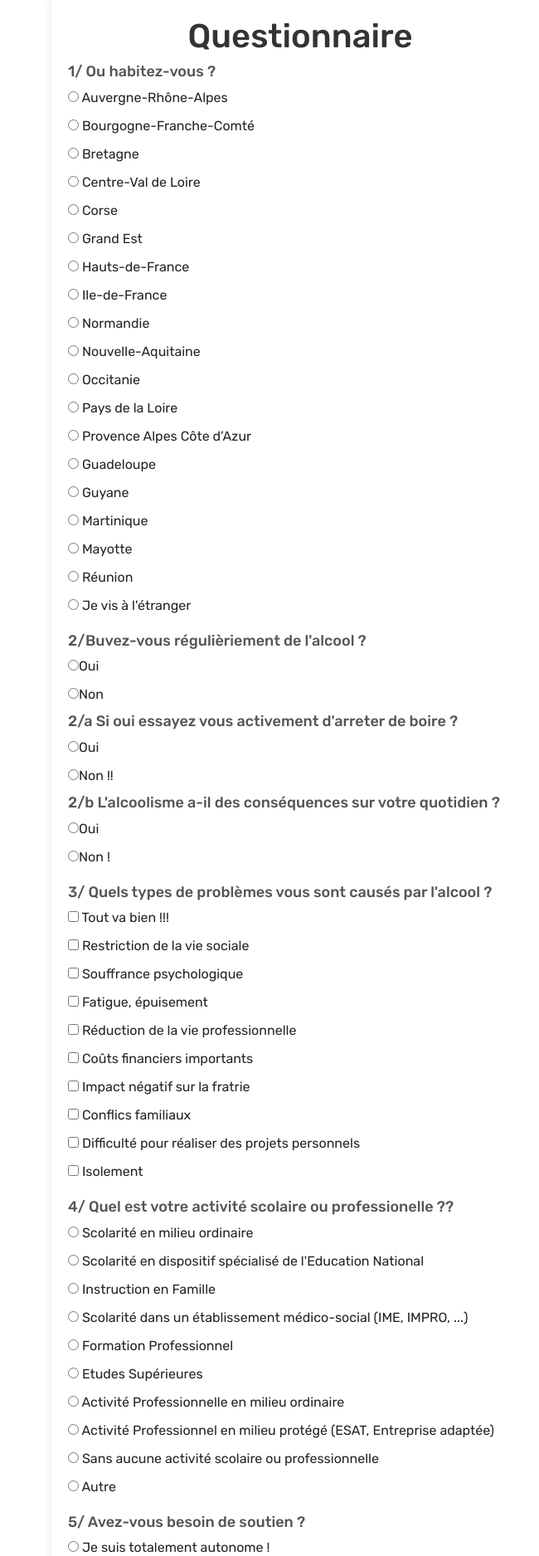
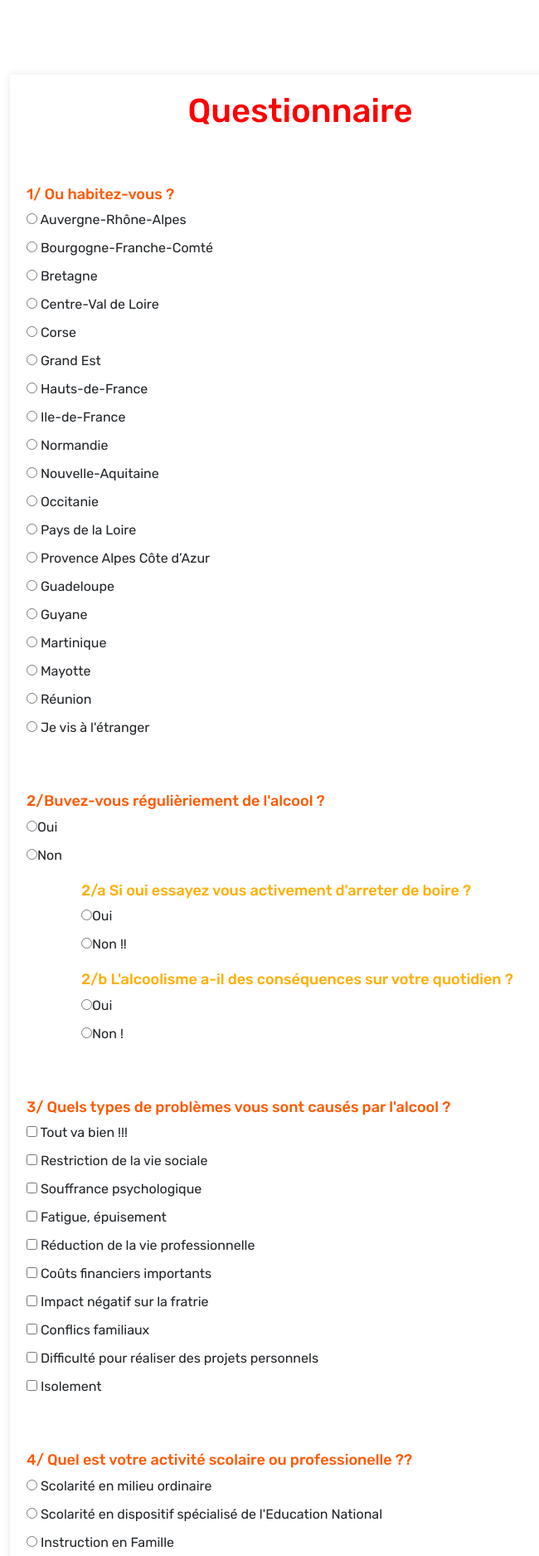
Before and after one commit to Syewo/SiteCroixBleue, a PHP site: page /enquete.php in a window 1280 px wide. Shown: the part 67-1942 px from the top of the page at 83% size, without its empty margins (278-928 px from the left). Run offline with PHP 8.4, Linux system fonts and the light colour scheme; the visitor is signed in with stand-in values (Sample User, id 1); data comes from the database, SQL or seed files in the repository.

Commit message:
enquete et resultats moins moches

```diff
--- a/PageEnquete/enquete.css
+++ b/PageEnquete/enquete.css
@@ -1,24 +1,27 @@
 body .container-questions {
     font-family: Arial, sans-serif;
-    max-width: 600px;
+    max-width: 700px;
+    background: #fff;
     margin: auto;
-    background: #fff;
     padding: 20px;
     box-shadow: 0 0 10px rgba(0, 0, 0, 0.1);
+    margin-bottom: 7%;
+    margin-top: 7%;
 }
 
 h1 {
     text-align: center;
-    color: #333;
+    color: #ff0000;
 }
 
 .question {
     margin-bottom: 20px;
+    margin-top: 10%;
 }
 
 .question h2 {
     font-size: 18px;
-    color: #555;
+    color: #ff5900;
 }
 
 .question label {
@@ -51,3 +54,27 @@ h1 {
 .container-questions .btn:hover{
     opacity: 0.82;
 }
+
+#boutonsubmit{
+    background-color: white;
+    border: 2px solid #0000FF;
+    border-radius: 10px;
+    width: 100px;
+    height: 50px;
+}
+
+#boutonsubmit:hover{
+    background-color: #0000FF;
+    color: white;
+    transition-duration: 0.4s;
+}
+
+.sousquestion h2{
+    margin-top: 3%;
+    margin-left: 10%;
+    color: #ffae00;
+}
+
+.sousquestionbtn{
+    margin-left: 10%;
+}
--- a/PageEnquete/enquete.php
+++ b/PageEnquete/enquete.php
@@ -66,12 +66,12 @@
       <h2>2/Buvez-vous régulièriement de l'alcool ?</h2>
       <label><input type="radio" name="handicap" value="Oui">Oui</label>
       <label><input type="radio" name="handicap" value="Non">Non</label>
-      <div><h2>2/a Si oui essayez vous activement d'arreter de boire ?</h2></div>
-      <label><input type="radio" name="cdaph" value="Oui">Oui</label>
-      <label><input type="radio" name="cdaph" value="Non">Non !!</label>
-      <div><h2>2/b L'alcoolisme a-il des conséquences sur votre quotidien ?</h2></div>
-      <label><input type="radio" name="lieu_vie" value="Oui">Oui</label>
-      <label><input type="radio" name="lieu_vie" value="Non">Non !</label>
+      <div class="sousquestion"><h2>2/a Si oui essayez vous activement d'arreter de boire ?</h2></div>
+      <label><input type="radio" name="cdaph" value="Oui" class="sousquestionbtn">Oui</label>
+      <label><input type="radio" name="cdaph" value="Non" class="sousquestionbtn">Non !!</label>
+      <div class="sousquestion"><h2>2/b L'alcoolisme a-il des conséquences sur votre quotidien ?</h2></div>
+      <label><input type="radio" name="lieu_vie" value="Oui" class="sousquestionbtn">Oui</label>
+      <label><input type="radio" name="lieu_vie" value="Non" class="sousquestionbtn">Non !</label>
     </div>
 
 
@@ -116,7 +116,7 @@
       <label><input type="radio" name="soutien" value="Intervention quotidienne"> Des interventions et stimulations ponctuelles mais quotidiennes (toilette, sorties, repas, communication..)</label>
     </div>
 
-    <button type="submit">Envoyer</button>
+    <button type="submit" id="boutonsubmit">Envoyer</button>
   </form>
 </div>
     <?php }
--- a/PageResultat/resultat.js
+++ b/PageResultat/resultat.js
@@ -36,7 +36,7 @@ fetch('get_data.php')
 
         // Fonction pour créer un graphique en barres avec D3.js
         function createBarChart(selector, data, title) {
-            const margin = { top: 40, right: 20, bottom: 100, left: 50 };
+            const margin = { top: 40, right: 20, bottom: 130, left: 50 };
             const width = 600 - margin.left - margin.right;
             const height = 400 - margin.top - margin.bottom;
 
@@ -170,8 +170,8 @@ fetch('get_data.php')
         // Création des graphiques
         createBarChart('#region', regions, 'Répartition par région');
         createPieChart('#lieuDeVie', lieuDeVie, 'Consommation d\'alcool');
-        createBarChart('#activite', activites, 'Conséquences de l\'alcool');
-        createBarChart('#qualiteVie', qualiteVie, 'Répartition par qualité de vie');
+        createBarChart('#activite', activites, 'Activités');
+        createBarChart('#qualiteVie', qualiteVie, 'Conséquences de l\'alcoolisme');
         createPieChart('#soutien', soutien, 'Répartition par soutien');
     })
     .catch(error => console.error('Erreur lors de la récupération des données :', error));
```
Also changed, not shown: PageResultat/resultat.css (+11 -5 lines).
